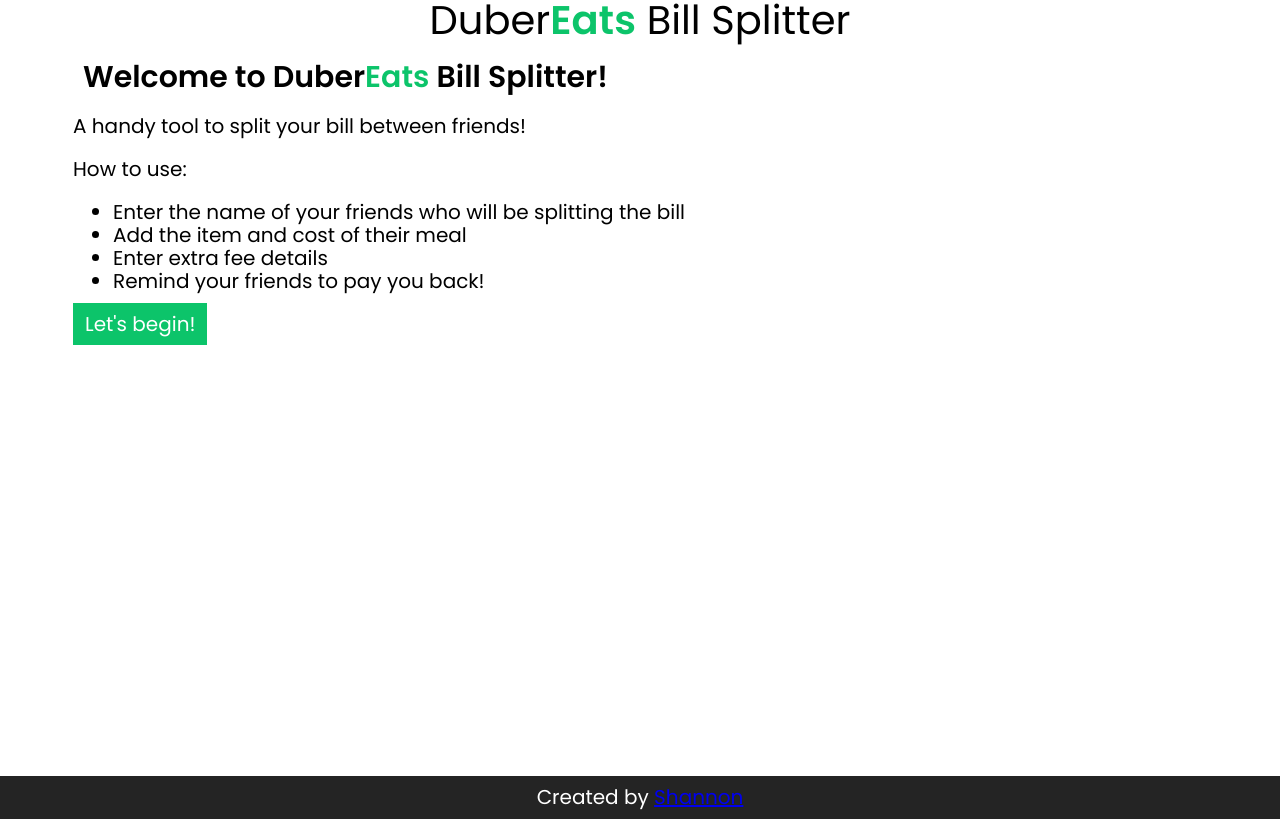
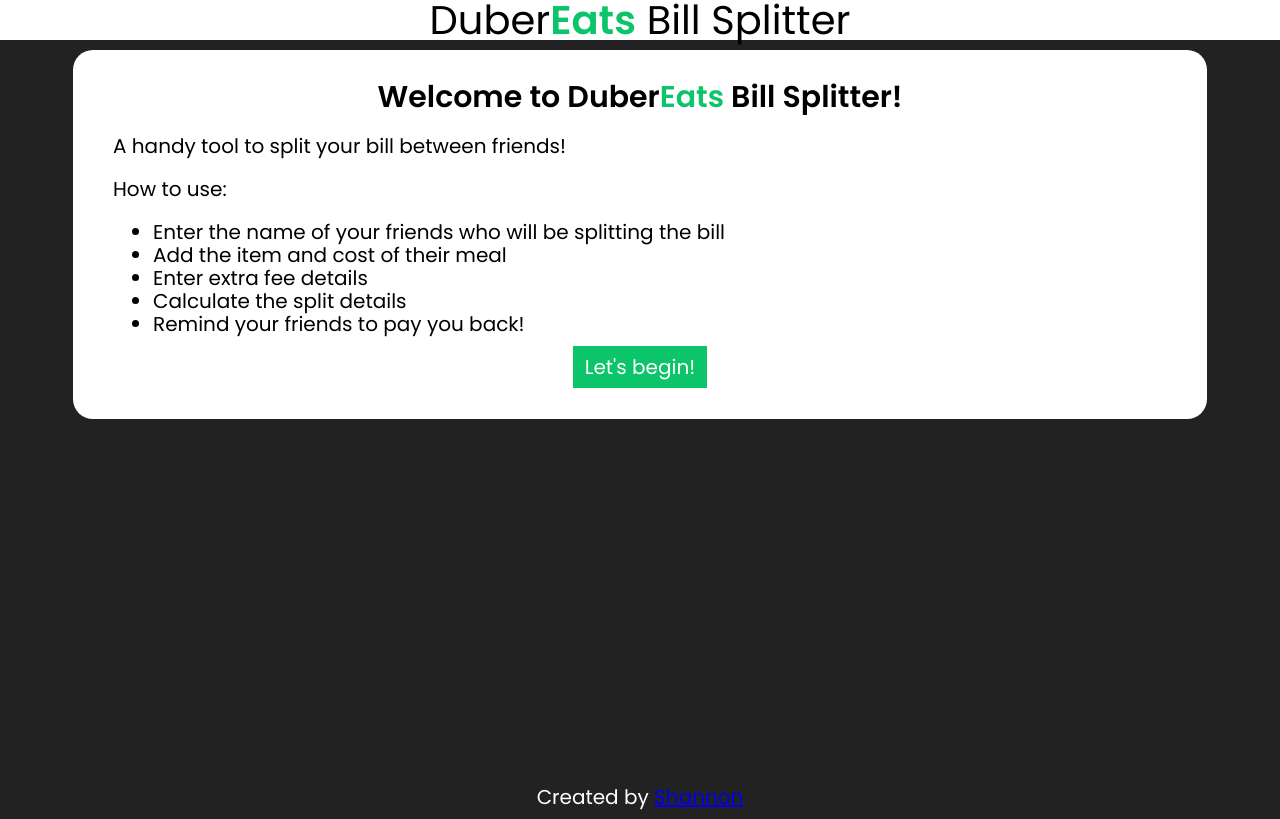
Before and after one commit to shanningtatum/shannontao-project3, a React (Create React App) app: page / in a window 1280 px wide. Built offline with nearby package versions, Linux system fonts and the light colour scheme.

Commit message:
added instruction screen before main calculator

```diff
--- a/src/App.css
+++ b/src/App.css
@@ -10,6 +10,7 @@
 
 *{
   --green:#0cc46a;
+  --dark-bg:rgb(34, 34, 34);
   --delete:#F38375;
   --delete-hover:#EF6351;
   --input-bg:#dbdbdb;
@@ -24,7 +25,7 @@
 }
 
 
-main::before{
+/* main::before{
   content:'';
   position: absolute;
   top:0;
@@ -35,7 +36,7 @@
   background-position:center;
   background-size:cover;
   opacity:0.1;
-}
+} */
 
 /* CSS HERE */
 
@@ -105,11 +106,25 @@
 
 .introSection{
   padding:10px;
-  background-color:white;
+  background-color:var(--dark-bg);
   height:92vh;
 }
 
+.introSection h2 {
+  text-align: center;
+}
+.introSection .wrapper{
+  background-color:white;
+  border-radius:20px;
+  padding:20px 40px 40px;
+}
+
+.callToAction{
+  text-align: center;
+}
 .navigateButton{
+  width:200px;
+  margin: 0 auto;
   background-color:#0cc46a;
   color:white;
   text-decoration:none;
@@ -317,7 +332,7 @@
   position: relative;
   padding:10px;
   color:white;
-  background-color:rgb(36, 36, 36);
+  background-color:var(--dark-bg);
   z-index:100;
   text-align: center;
 }
--- a/src/Display.js
+++ b/src/Display.js
@@ -8,7 +8,7 @@
   return (
     <section className="displaySection">
       <div className="wrapper">
-        {userOrders ? <h2>Split Details</h2> : null}
+        {userOrders == "" ? null : <h2>Split Details</h2>}
         <div>
           <ul className="renderPayees">
             {userInput.map((payee) => {
--- a/src/Intro.js
+++ b/src/Intro.js
@@ -14,11 +14,14 @@
           <li>Enter the name of your friends who will be splitting the bill</li>
           <li>Add the item and cost of their meal</li>
           <li>Enter extra fee details</li>
+          <li>Calculate the split details</li>
           <li>Remind your friends to pay you back!</li>
         </ul>
-        <Link to={"/calculator"} className="navigateButton">
-          Let's begin!
-        </Link>
+        <div className="callToAction">
+          <Link to={"/calculator"} className="navigateButton">
+            Let's begin!
+          </Link>
+        </div>
       </div>
     </div>
   );
--- a/src/MainContainer.js
+++ b/src/MainContainer.js
@@ -3,6 +3,7 @@
 import Fees from "./Fees";
 import Display from "./Display";
 import { useState } from "react";
+import { Link } from "react-router-dom";
 
 const MainContainer = () => {
   const [userInput, setUserInput] = useState([]);
@@ -13,6 +14,7 @@
 
   return (
     <main id="mainContent">
+      <Link to={"/"}>Back</Link>
       <Payee userInput={userInput} setUserInput={setUserInput} />
       <MenuItem
         userInput={userInput}
```
